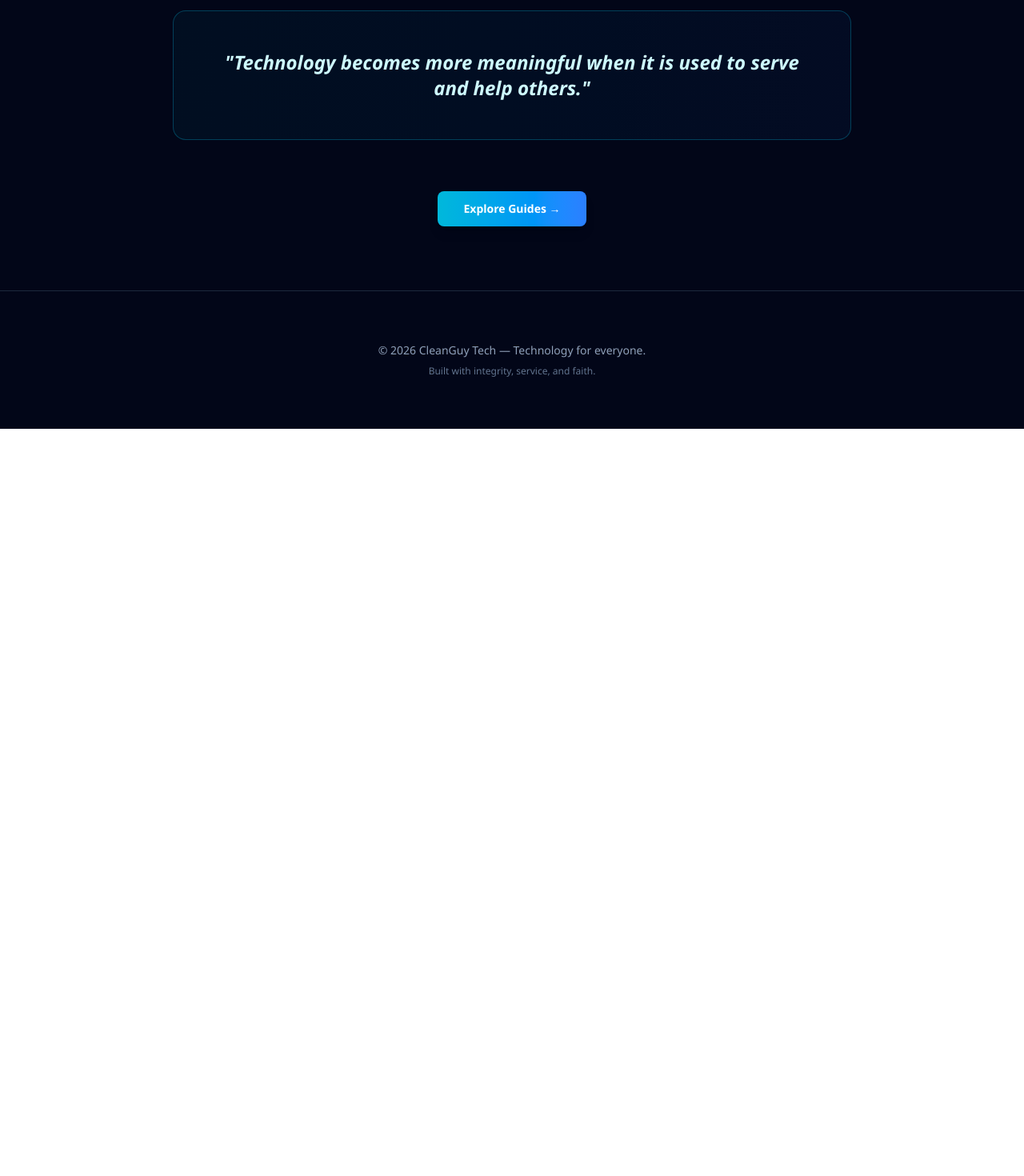
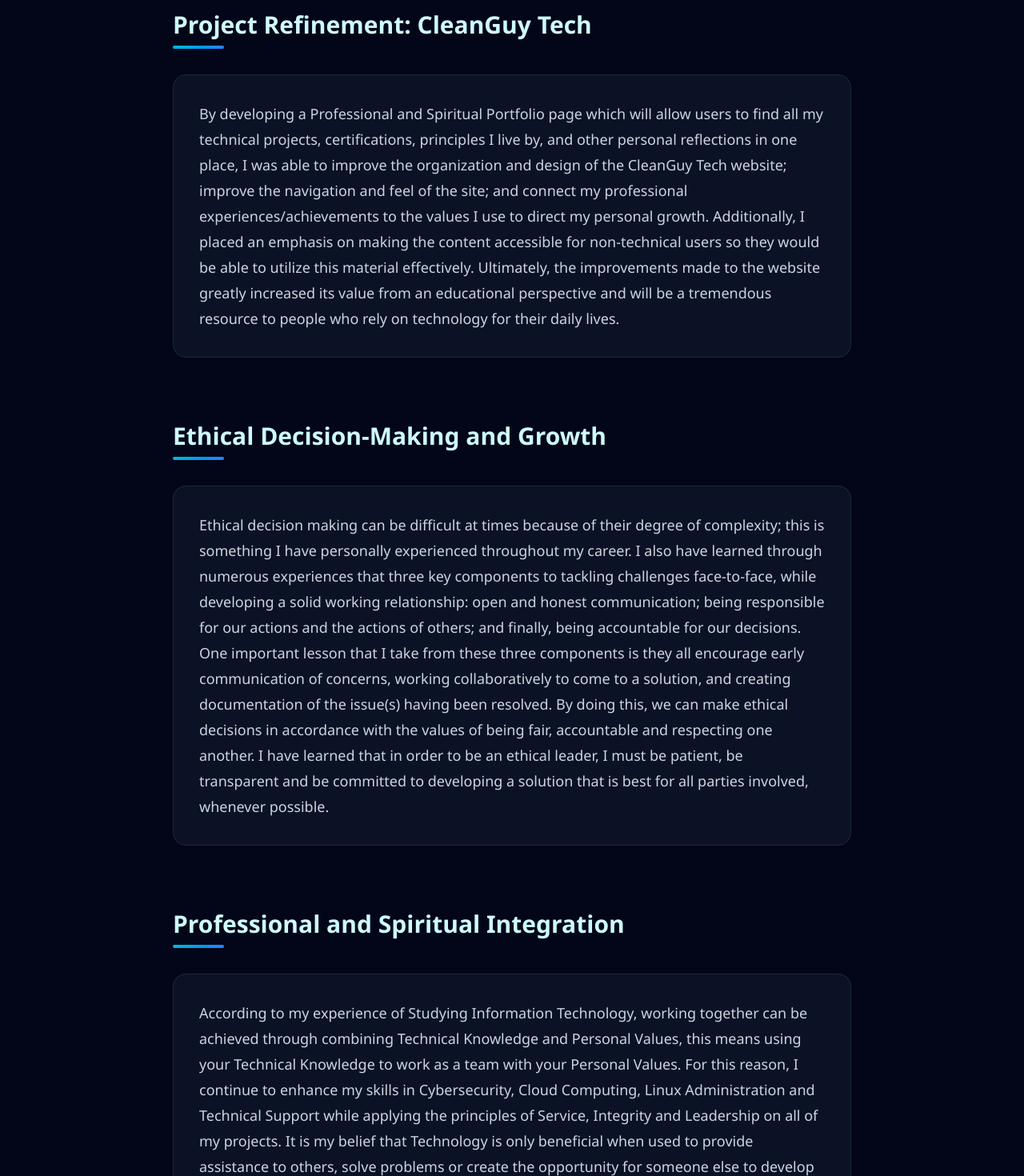
Before and after one commit to Rude34/cleanguy, a Next.js app: page /portfolio in a window 1280 px wide. Shown: the part 4800-6270 px from the top of the page at 80% size. Before the commit the page ends 5336 px from the top, so only its background shows below. Built offline with nearby package versions, Linux system fonts and the light colour scheme.

Commit message:
Developed portfolio page 2

```diff
--- a/app/portfolio/page.tsx
+++ b/app/portfolio/page.tsx
@@ -88,7 +88,7 @@
                 <h3 className="text-xl font-semibold text-cyan-200">Service Through Technology</h3>
               </div>
               <p className="text-slate-300 leading-7">
-                With CleanGuy Tech, I'm passionate about technology and want it to be accessible and easy to use. I create content to help people understand cybersecurity and how to troubleshoot their problems without needing someone else to do it for them. I do this by creating beginner-friendly troubleshooting guides, email newsletters and writing articles that empower people who are not technical in nature, so they feel confident working with technology.
+                With CleanGuy Tech, I&apos;m passionate about technology and want it to be accessible and easy to use. I create content to help people understand cybersecurity and how to troubleshoot their problems without needing someone else to do it for them. I do this by creating beginner-friendly troubleshooting guides, email newsletters and writing articles that empower people who are not technical in nature, so they feel confident working with technology.
               </p>
             </div>
 
@@ -98,7 +98,7 @@
                 <h3 className="text-xl font-semibold text-cyan-200">Leadership Through Communication</h3>
               </div>
               <p className="text-slate-300 leading-7">
-                I believe effective leadership is built on integrity, honest communication, and responsibility. In IT and cybersecurity, ethical behavior is paramount. I'm committed to leading by example, fostering teamwork, and using my technical knowledge responsibly to protect and serve others.
+                I believe effective leadership is built on integrity, honest communication, and responsibility. In IT and cybersecurity, ethical behavior is paramount. I&apos;m committed to leading by example, fostering teamwork, and using my technical knowledge responsibly to protect and serve others.
               </p>
             </div>
           </div>
@@ -306,9 +306,51 @@
 
             <div className="rounded-2xl border border-slate-800 bg-slate-900/70 p-8">
               <p className="text-lg leading-8 text-slate-300">
-                Prioritization and trust are essential lessons I've learned through balancing my education, career goals, and faith. Even though it is impossible to succeed in every area all at once, I can still be purposeful with how I use my time and energy. The journey of developing as a leader has taught me that authentic leadership with real influence is more about being honest and caring about the development of others than anything else. I am committed to continuing on my path to be excellent at what I do professionally and develop spiritually because I believe that by using technology to serve others, I am part of something more significant than just myself. Exciting possibilities lie ahead, and I cannot wait to see where this journey takes me.
+                Prioritization and trust are essential lessons I&apos;ve learned through balancing my education, career goals, and faith. Even though it is impossible to succeed in every area all at once, I can still be purposeful with how I use my time and energy. The journey of developing as a leader has taught me that authentic leadership with real influence is more about being honest and caring about the development of others than anything else. I am committed to continuing on my path to be excellent at what I do professionally and develop spiritually because I believe that by using technology to serve others, I am part of something more significant than just myself. Exciting possibilities lie ahead, and I cannot wait to see where this journey takes me.
               </p>
             </div>
+          </div>
+        </div>
+
+        {/* Project Refinement: CleanGuy Tech Section */}
+        <div className="mb-20">
+          <div className="mb-8">
+            <h2 className="text-3xl font-bold text-cyan-100">Project Refinement: CleanGuy Tech</h2>
+            <div className="mt-2 h-1 w-16 bg-linear-to-r from-cyan-500 to-blue-500 rounded-full"></div>
+          </div>
+
+          <div className="rounded-2xl border border-slate-800 bg-slate-900/70 p-8">
+            <p className="text-lg leading-8 text-slate-300">
+              By developing a Professional and Spiritual Portfolio page which will allow users to find all my technical projects, certifications, principles I live by, and other personal reflections in one place, I was able to improve the organization and design of the CleanGuy Tech website; improve the navigation and feel of the site; and connect my professional experiences/achievements to the values I use to direct my personal growth. Additionally, I placed an emphasis on making the content accessible for non-technical users so they would be able to utilize this material effectively. Ultimately, the improvements made to the website greatly increased its value from an educational perspective and will be a tremendous resource to people who rely on technology for their daily lives.
+            </p>
+          </div>
+        </div>
+
+        {/* Ethical Decision-Making and Growth Section */}
+        <div className="mb-20">
+          <div className="mb-8">
+            <h2 className="text-3xl font-bold text-cyan-100">Ethical Decision-Making and Growth</h2>
+            <div className="mt-2 h-1 w-16 bg-linear-to-r from-cyan-500 to-blue-500 rounded-full"></div>
+          </div>
+
+          <div className="rounded-2xl border border-slate-800 bg-slate-900/70 p-8">
+            <p className="text-lg leading-8 text-slate-300">
+              Ethical decision making can be difficult at times because of their degree of complexity; this is something I have personally experienced throughout my career. I also have learned through numerous experiences that three key components to tackling challenges face-to-face, while developing a solid working relationship: open and honest communication; being responsible for our actions and the actions of others; and finally, being accountable for our decisions. One important lesson that I take from these three components is they all encourage early communication of concerns, working collaboratively to come to a solution, and creating documentation of the issue(s) having been resolved. By doing this, we can make ethical decisions in accordance with the values of being fair, accountable and respecting one another. I have learned that in order to be an ethical leader, I must be patient, be transparent and be committed to developing a solution that is best for all parties involved, whenever possible.
+            </p>
+          </div>
+        </div>
+
+        {/* Professional and Spiritual Integration Section */}
+        <div className="mb-20">
+          <div className="mb-8">
+            <h2 className="text-3xl font-bold text-cyan-100">Professional and Spiritual Integration</h2>
+            <div className="mt-2 h-1 w-16 bg-linear-to-r from-cyan-500 to-blue-500 rounded-full"></div>
+          </div>
+
+          <div className="rounded-2xl border border-slate-800 bg-slate-900/70 p-8">
+            <p className="text-lg leading-8 text-slate-300">
+              According to my experience of Studying Information Technology, working together can be achieved through combining Technical Knowledge and Personal Values, this means using your Technical Knowledge to work as a team with your Personal Values. For this reason, I continue to enhance my skills in Cybersecurity, Cloud Computing, Linux Administration and Technical Support while applying the principles of Service, Integrity and Leadership on all of my projects. It is my belief that Technology is only beneficial when used to provide assistance to others, solve problems or create the opportunity for someone else to develop personally or professionally. My beliefs according to spirituality also have had a positive effect on me by encouraging me to be responsible with My Knowledge and to assist others in achieving their goals through Education, Assistance and Ethical Decision Making.
+            </p>
           </div>
         </div>
 
@@ -316,7 +358,7 @@
         <div className="mb-16 text-center">
           <div className="rounded-2xl border border-cyan-500/30 bg-linear-to-r from-cyan-500/5 to-blue-500/5 p-12">
             <p className="text-2xl font-semibold italic text-cyan-100">
-              "Technology becomes more meaningful when it is used to serve and help others."
+              &quot;Technology becomes more meaningful when it is used to serve and help others.&quot;
             </p>
           </div>
         </div>
```
